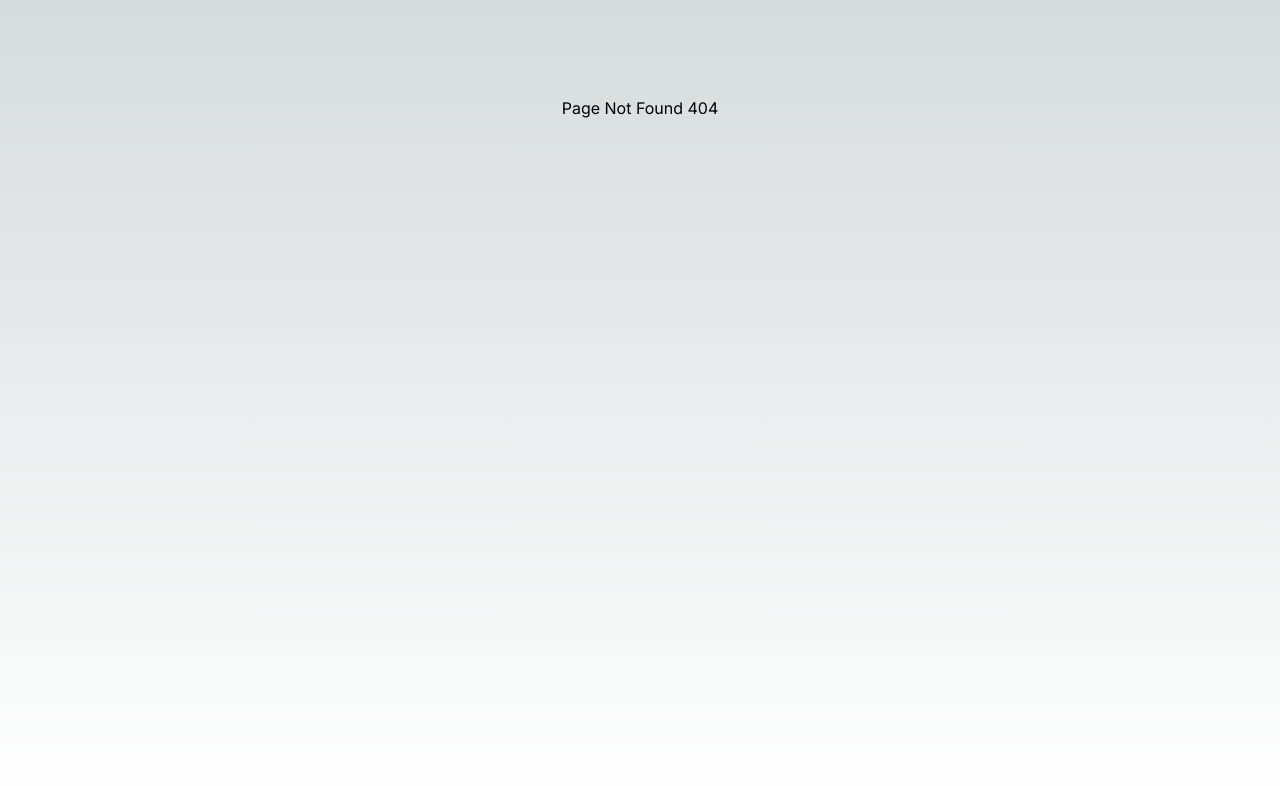
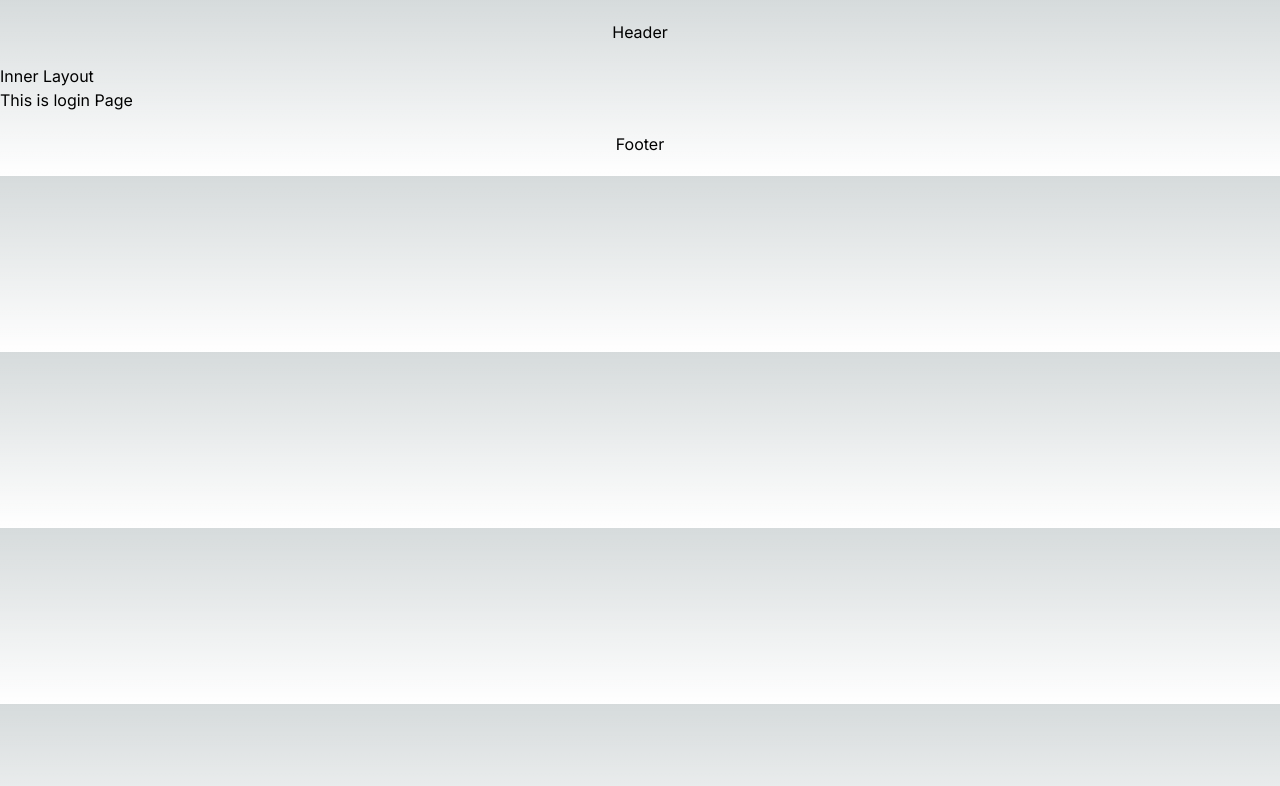
Before and after one commit to AliAsgharGill/NextJS-Learn, a Next.js app in the folder next/: page /login in a window 1280 px wide. Before the commit this address had no page. Shown: the top 786 px of the page. Built offline with nearby package versions, Linux system fonts and the light colour scheme.

Commit message:
Route Group Layout

```diff
--- /dev/null
+++ b/next/src/app/(auth)/(with-auth-layout)/layout.tsx
@@ -0,0 +1,12 @@
+export default function AuthLayout({
+  children,
+}: {
+  children: React.ReactNode;
+}) {
+  return (
+    <>
+      <h1>Inner Layout</h1>
+      {children}
+    </>
+  );
+}
--- /dev/null
+++ b/next/src/app/(auth)/(with-auth-layout)/login/page.tsx
@@ -0,0 +1,11 @@
+import React from "react";
+
+const Login = () => {
+  return (
+    <div>
+      <h1>This is login Page</h1>
+    </div>
+  );
+};
+
+export default Login;
--- /dev/null
+++ b/next/src/app/(auth)/(with-auth-layout)/register/page.tsx
@@ -0,0 +1,11 @@
+import React from "react";
+
+const Register = () => {
+  return (
+    <div>
+      <h1>This is Register Page</h1>
+    </div>
+  );
+};
+
+export default Register;
--- /dev/null
+++ b/next/src/app/(auth)/forgot-password/page.tsx
@@ -0,0 +1,11 @@
+import React from "react";
+
+const ForgotPassword = () => {
+  return (
+    <div>
+      <h1>Forgot Password</h1>
+    </div>
+  );
+};
+
+export default ForgotPassword;
--- a/next/src/app/layout.tsx
+++ b/next/src/app/layout.tsx
@@ -1,6 +1,8 @@
 import type { Metadata } from "next";
 import { Inter } from "next/font/google";
 import "./globals.css";
+import Header from "@/components/header/header";
+import Footer from "@/components/Footer/footer";
 
 const inter = Inter({ subsets: ["latin"] });
 
@@ -16,7 +18,15 @@ export default function RootLayout({
 }>) {
   return (
     <html lang="en">
-      <body className={inter.className}>{children}</body>
+      <body className={inter.className}>
+        <div>
+          <Header />
+        </div>
+        {children}
+        <div>
+          <Footer />
+        </div>
+      </body>
     </html>
   );
 }
--- /dev/null
+++ b/next/src/app/products/[productId]/layout.tsx
@@ -0,0 +1,14 @@
+import FeatureProducts from "@/components/Feature/feature";
+
+export default function ProductDetailsLayout({
+  children,
+}: {
+  children: React.ReactNode;
+}) {
+  return (
+    <>
+      {children}
+      <FeatureProducts />
+    </>
+  );
+}
--- /dev/null
+++ b/next/src/components/Feature/feature.tsx
@@ -0,0 +1,11 @@
+import React from "react";
+
+const FeatureProducts = () => {
+  return (
+    <div>
+      <h1>Featured Products Here</h1>
+    </div>
+  );
+};
+
+export default FeatureProducts;
--- /dev/null
+++ b/next/src/components/Footer/footer.tsx
@@ -0,0 +1,11 @@
+import React from "react";
+
+const Footer = () => {
+  return (
+    <>
+      <h1 className="flex justify-center items-center p-5">Footer</h1>
+    </>
+  );
+};
+
+export default Footer;
--- /dev/null
+++ b/next/src/components/header/header.tsx
@@ -0,0 +1,11 @@
+import React from "react";
+
+const Header = () => {
+  return (
+    <>
+      <h1 className="flex justify-center items-center p-5">Header</h1>
+    </>
+  );
+};
+
+export default Header;
```
Also changed, not shown: 1 other file (tests, documents, lock files or other folders).
